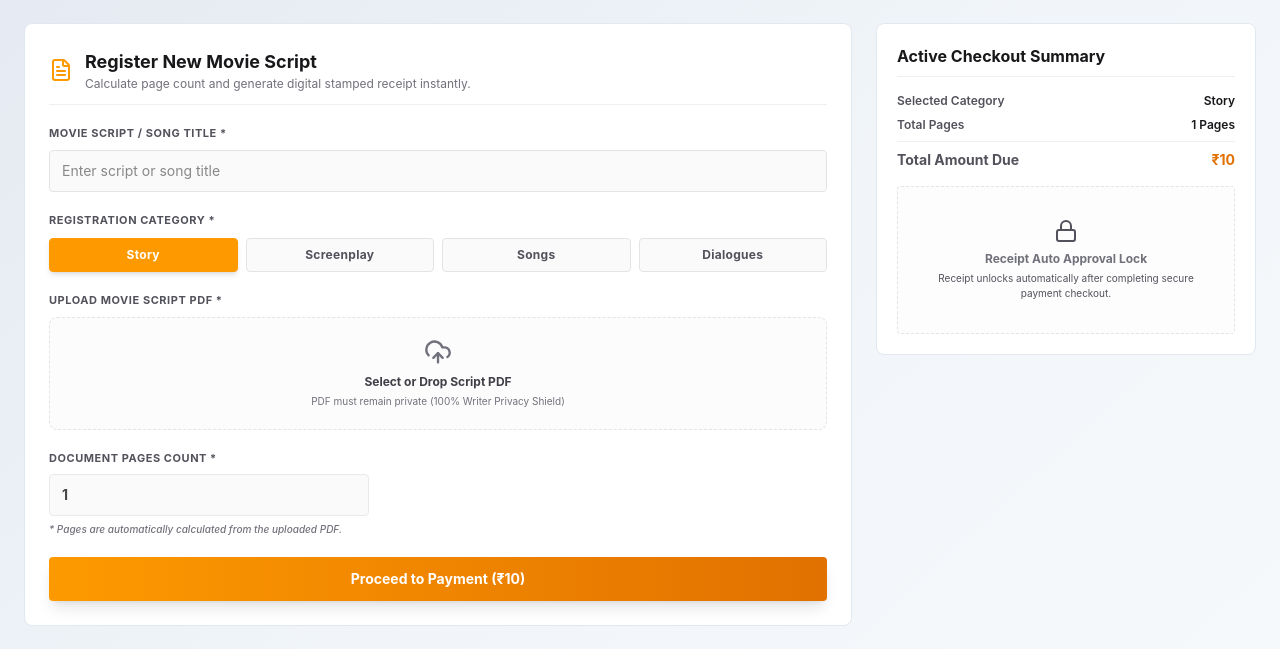
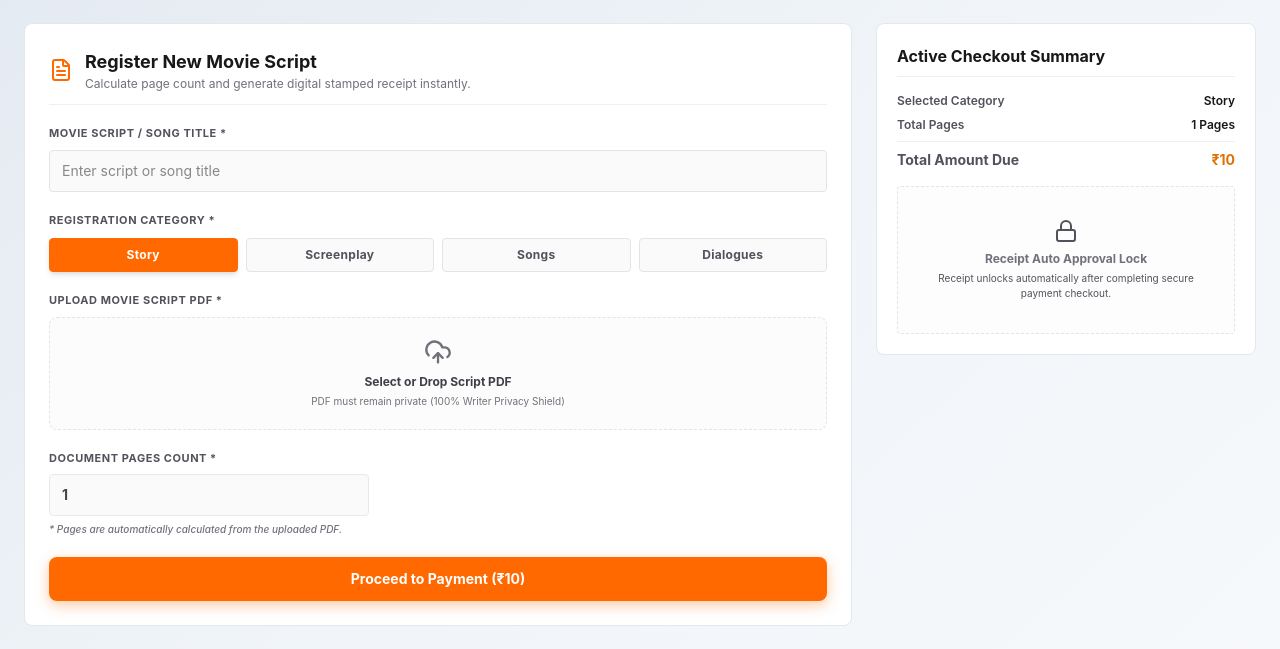
Before and after one commit to bhanudova02/writers-registration, a React (Vite) app in the folder user-writers-registration/: page / in a window 1280 px wide. Shown: the part 203-852 px from the top of the page. Built offline with nearby package versions, Linux system fonts and the light colour scheme; no server answers; sample sign-in values are in the browser's storage.

Commit message:
new changes added

```diff
--- a/user-writers-registration/src/components/dashboard/RegistrationForm.jsx
+++ b/user-writers-registration/src/components/dashboard/RegistrationForm.jsx
@@ -17,7 +17,7 @@ export default function RegistrationForm({
   return (
     <form onSubmit={handleRegisterScript} className="bg-white border border-slate-200 p-5 sm:p-6 rounded-lg space-y-5">
       <div className="flex items-center gap-3 border-b border-zinc-200/60 pb-3">
-        <FileText className="text-amber-500" />
+        <FileText className="text-orange-500" />
         <div>
           <h3 className="text-lg font-bold text-zinc-900">Register New Movie Script</h3>
           <p className="text-xs text-zinc-500">Calculate page count and generate digital stamped receipt instantly.</p>
@@ -33,7 +33,7 @@ export default function RegistrationForm({
           value={scriptTitle}
           onChange={(e) => setScriptTitle(e.target.value)}
           placeholder="Enter script or song title"
-          className="w-full bg-zinc-50 border border-zinc-200 rounded px-3 py-2.5 text-sm text-zinc-900 focus:outline-none focus:border-amber-500 transition-colors"
+          className="w-full bg-zinc-50 border border-zinc-200 rounded px-3 py-2.5 text-sm text-zinc-900 focus:outline-none focus:border-orange-500 transition-colors"
           required
         />
       </div>
@@ -50,7 +50,7 @@ export default function RegistrationForm({
               onClick={() => setSelectedCategory(cat)}
               className={`py-2 px-3 rounded border text-xs font-bold tracking-wide transition active:scale-[0.98] cursor-pointer ${
                 selectedCategory === cat
-                  ? 'border-amber-500 bg-amber-500 text-white font-black shadow-md'
+                  ? 'border-orange-500 bg-orange-500 text-white font-black shadow-md'
                   : 'border-zinc-200 bg-zinc-50 text-zinc-600 hover:text-zinc-900 hover:bg-white'
               }`}
             >
@@ -65,7 +65,7 @@ export default function RegistrationForm({
           Upload Movie Script PDF *
         </label>
         <label className="border border-dashed border-zinc-200 bg-zinc-50/50 hover:bg-white/60 hover:border-zinc-300 rounded-lg p-5 flex flex-col items-center justify-center text-center cursor-pointer transition relative group">
-          <UploadCloud className="text-zinc-500 group-hover:text-amber-500 mb-2 transition-colors" size={28} />
+          <UploadCloud className="text-zinc-500 group-hover:text-orange-500 mb-2 transition-colors" size={28} />
           <span className="text-xs font-bold text-zinc-700">
             {pdfFile ? pdfFile.name : 'Select or Drop Script PDF'}
           </span>
@@ -101,12 +101,12 @@ export default function RegistrationForm({
             min="0"
             readOnly
             value={pageCount}
-            className="w-full bg-zinc-50 border border-zinc-200 rounded px-3 py-2.5 text-sm text-zinc-900 focus:outline-none focus:border-amber-500 transition-colors font-bold cursor-not-allowed opacity-80"
+            className="w-full bg-zinc-50 border border-zinc-200 rounded px-3 py-2.5 text-sm text-zinc-900 focus:outline-none focus:border-orange-500 transition-colors font-bold cursor-not-allowed opacity-80"
             required
           />
           {isCalculatingPages && (
             <div className="absolute right-3 top-2.5">
-              <Loader2 className="animate-spin text-amber-500" size={18} />
+              <Loader2 className="animate-spin text-orange-500" size={18} />
             </div>
           )}
         </div>
@@ -118,7 +118,7 @@ export default function RegistrationForm({
       <button
         type="submit"
         disabled={isRegistering}
-        className="w-full bg-gradient-to-r from-amber-500 to-amber-600 hover:from-amber-600 hover:to-amber-700 text-white font-bold py-3 px-4 rounded text-sm transition shadow-lg active:scale-[0.98] disabled:opacity-50 disabled:cursor-not-allowed flex items-center justify-center gap-2 cursor-pointer"
+        className="w-full bg-orange-500 hover:bg-orange-600 text-white font-bold py-3 px-4 rounded-lg text-sm transition shadow-[0_4px_14px_0_rgb(249,115,22,0.39)] hover:shadow-[0_6px_20px_rgba(249,115,22,0.23)] active:scale-[0.98] disabled:opacity-50 disabled:cursor-not-allowed flex items-center justify-center gap-2 cursor-pointer"
       >
         {isRegistering ? (
           <>
```
